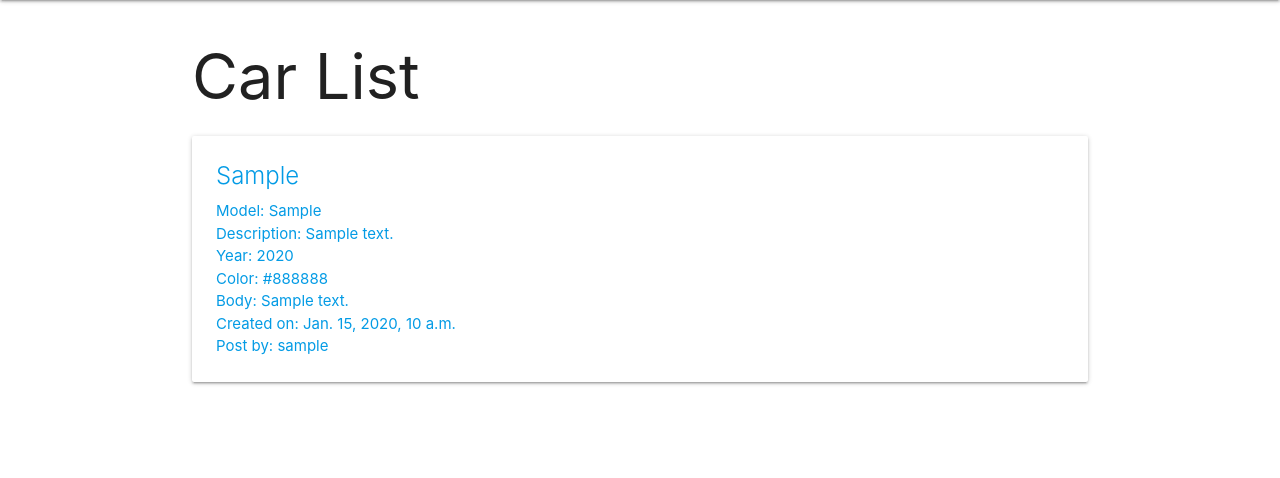
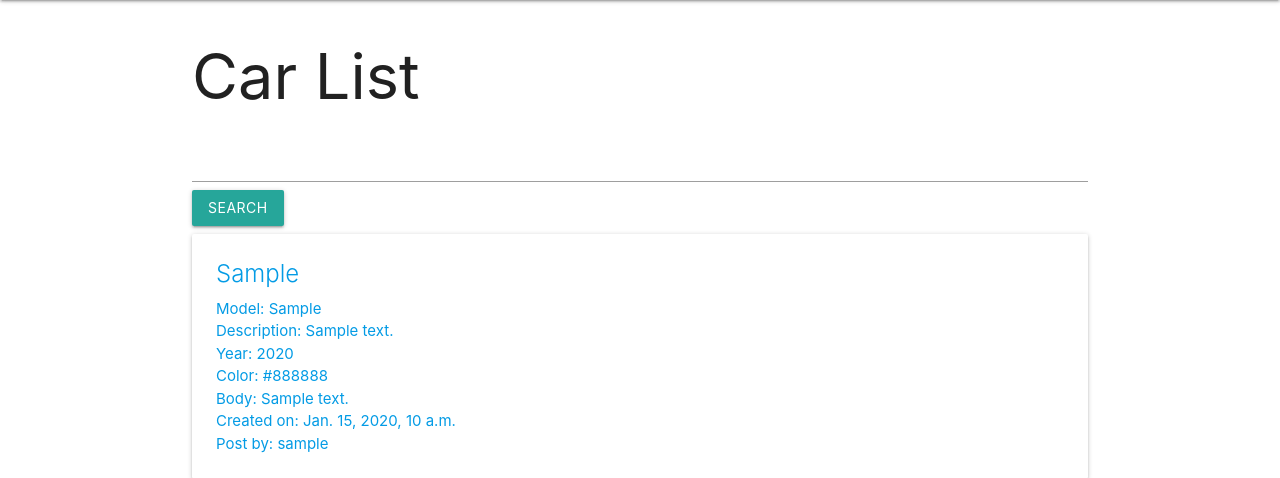
Before and after one commit to jcoles1155/carsio2, a Django app: page /cars/ in a window 1280 px wide. Shown: the part 64-542 px from the top of the page. Run offline with Django 3.2, Linux system fonts and the light colour scheme; a user stored in the database is signed in; tables that the repository leaves empty hold one stand-in row (values such as "Sample post").

Commit message:
added searchbar

```diff
--- /dev/null
+++ b/main_app/static/scripts/scripts.js
@@ -0,0 +1,15 @@
+console.log(window.location)
+const searchText = `${window.location.origin}${window.location.pathname}${window.location.search}`
+console.log(searchText)
+
+const inputElement = document.getElementById('search')
+// console.log(inputElement.value)
+
+const searchForm = document.getElementById('search_form')
+function onSubmit(e) {
+    e.preventDefault()
+    console.log(inputElement.value)
+    window.location.href =  `${window.location.origin}${window.location.pathname}?make=${inputElement.value}`
+}
+
+searchForm.addEventListener('submit', onSubmit)
--- a/main_app/templates/base.html
+++ b/main_app/templates/base.html
@@ -5,7 +5,6 @@
     <meta charset="UTF-8" />
     <meta name="viewport" content="width=device-width, initial-scale=1.0" />
     <meta http-equiv="X-UA-Compatible" content="ie=edge" />
-    <title>Carsio</title>
     <link
     rel="stylesheet"
     href="https://cdnjs.cloudflare.com/ajax/libs/materialize/1.0.0/css/materialize.min.css"
@@ -15,6 +14,8 @@
         type="text/css"
         href="{% static 'css/style.css' %}"
     />
+    <script src="{% static 'scripts/scripts.js' %}" defer></script>
+    <title>Carsio</title>
 </head>
   <body>
     <header class="navbar-fixed">
--- a/main_app/templates/cars/index.html
+++ b/main_app/templates/cars/index.html
@@ -2,12 +2,14 @@
 
 <h1>Car List</h1>
 
-<!-- <center>
-    <form action="{% url 'searchbar' %}" method="get">
-        <input type="text" name="search"/>
-        <button type="submit">Search</button>
-    </form>
-</center> -->
+<div>
+    <div>
+        <form class="form" action="" method="get" id="search_form">
+            <input type="search" id="search">
+            <button type="submit" class="btn btn-primary">Search</button>
+        </form>
+    </div>
+</div>
 
 {% for car in cars %}
 <div class="card">
@@ -24,4 +26,9 @@
     </div>
   </a>
 </div>
-{% endfor %} {% endblock %}
+{% empty %}
+<p>No Cars</p>
+{% endfor %}
+
+
+{% endblock %}
--- a/main_app/views.py
+++ b/main_app/views.py
@@ -39,6 +39,10 @@ def about(request):
 # # route for cars index
 @login_required
 def cars_index(request):
+    print('testing', request.GET.get('make'))
+    if request.GET.get('make'):
+        cars = CarPost.objects.filter(make=request.GET.get('make'))
+        return render(request, 'cars/index.html', { 'cars': cars })
     cars = CarPost.objects.filter(user=request.user)
     return render(request, 'cars/index.html', { 'cars': cars })
 
@@ -103,3 +107,16 @@ def signup(request):
     form = UserCreationForm()
     context = {'form': form, 'error_message': error_message}
     return render(request, 'registration/signup.html', context)
+
+# class CarsFilter(BaseFilter):
+#     search_fields = {
+#         'search_text' : ['title', 'make', 'carModel', 'color', 'body', 'description', 'user'],
+#         'search_year_exact' : { 'operator' : '__exact', 'fields' : ['year'] }
+#     }
+
+# class CarsSearchList(SearchListView):
+#     model = CarPost
+#     paginate_by = 10
+#     template_name = "cars/index.html"
+#     form_class = SearchForm
+#     filter_class = CarsFilter
--- a/requirements.txt
+++ b/requirements.txt
@@ -4,7 +4,7 @@ botocore==1.20.62
 Django==3.2
 django-extensions==3.1.3
 jmespath==0.10.0
-psycopg2-binary==2.8.6
+psycopg2==2.8.6
 python-dateutil==2.8.1
 python-decouple==3.4
 pytz==2021.1
```
Also changed, not shown: main_app/forms.py (+19 -0 lines). Lines whose indentation alone changed are shown as unchanged.
